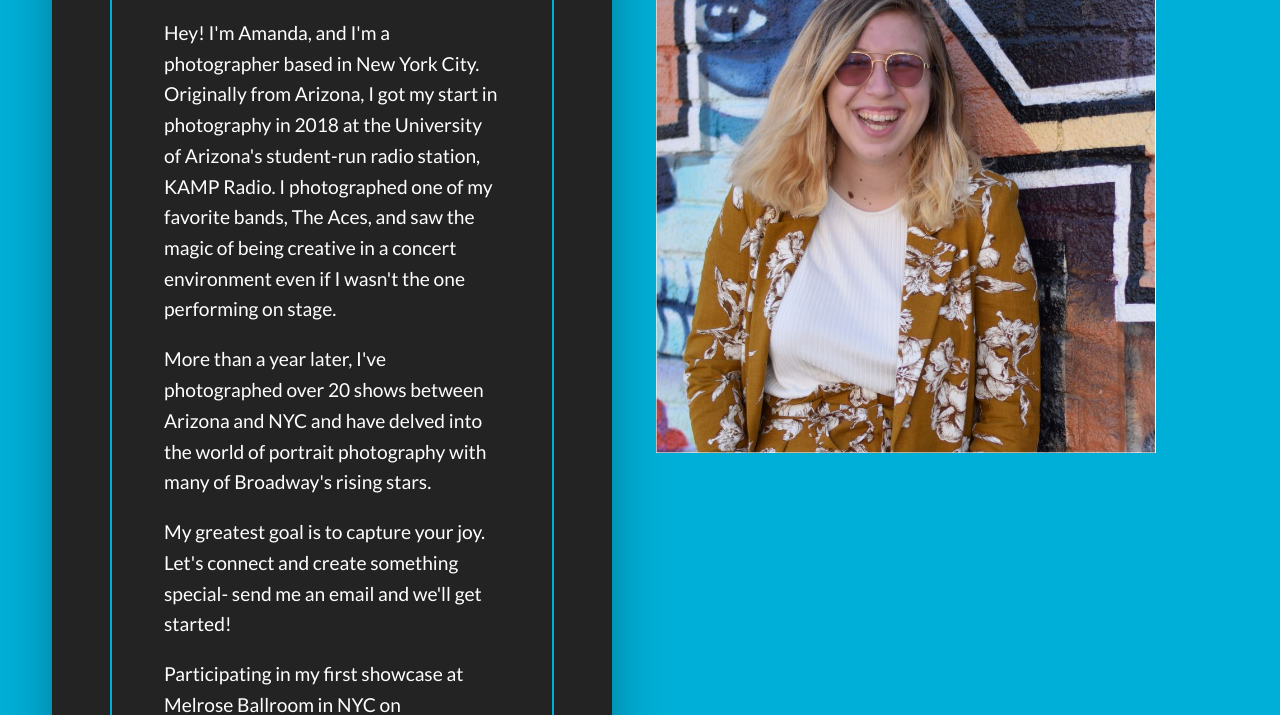
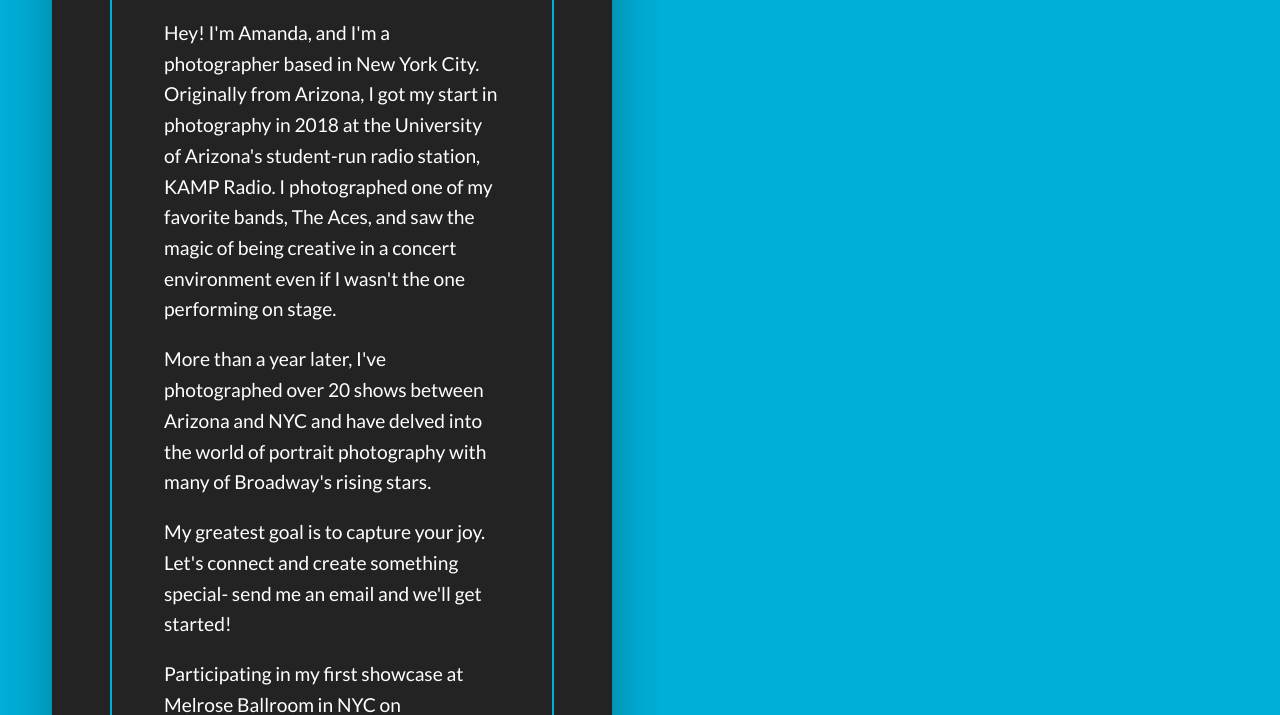
Before and after one commit to achesin/portfolio-website, a Gatsby site: page /about in a window 1280 px wide. Shown: the part 385-1100 px from the top of the page. Built offline with nearby package versions, Linux system fonts and the light colour scheme; Gatsby itself is replaced by a stand-in of ours.

Commit message:
hoping this works

```diff
--- a/src/pages/about.js
+++ b/src/pages/about.js
@@ -18,7 +18,6 @@ const SecondPage = () => (
 	      <p>Participating in my first showcase at Melrose Ballroom in NYC on Wednesday, January 29th from 7-11pm with RAW Artists! Looking forward to showing my stuff!</p>
 	      <p>Photo by Chloe Hislop</p>
       </div>
-      <img src={require("../images/me.jpg")} width="500" alt="Full band shot"></img>
     </section>
     </div>
   <Like />
--- a/src/pages/portfolio.js
+++ b/src/pages/portfolio.js
@@ -2,7 +2,6 @@ import React from 'react'
 import SEO from "../components/seo"
 import TalkingHeader from '../components/talkingheader'
 import ArticleList from '../components/article-list'
-import Footer from '../components/footer'
 import Like from '../components/like'
 
 export default () => (
```
Also changed, not shown: src/images/me.JPG (deleted).
